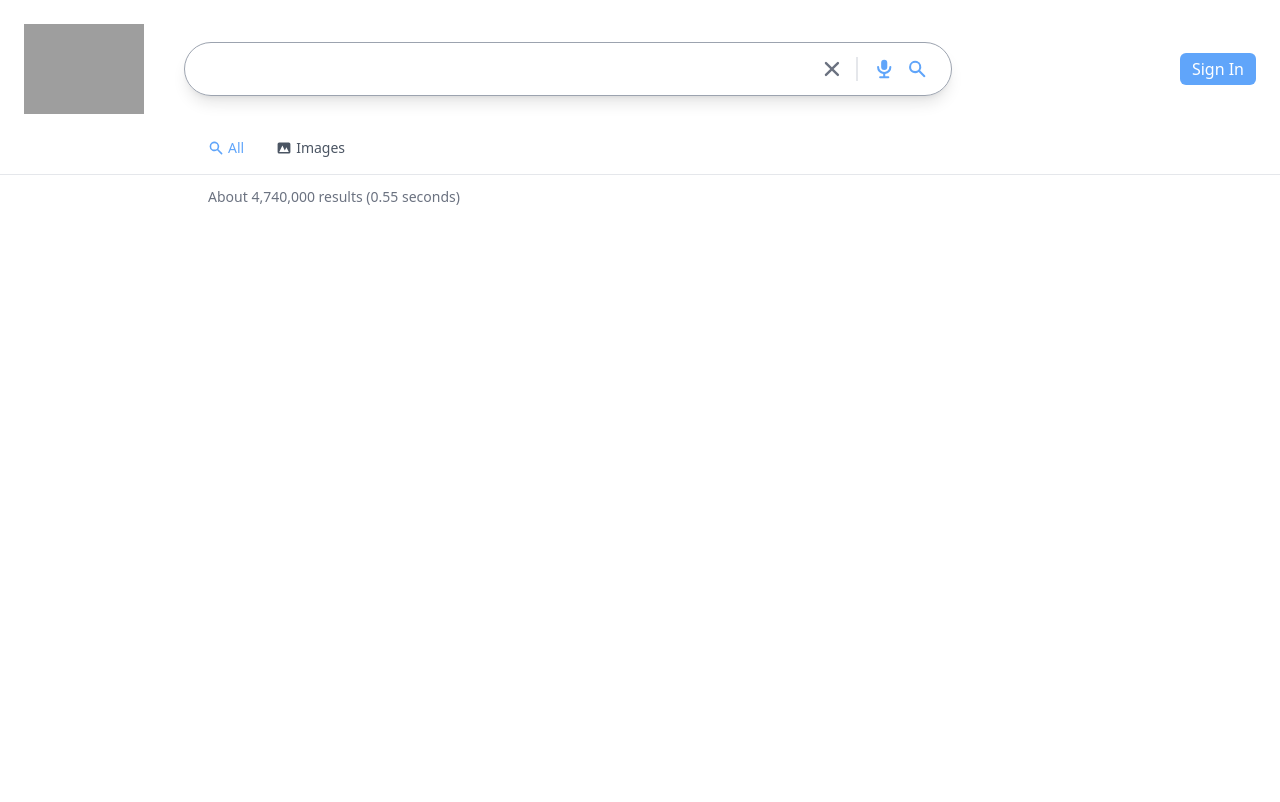
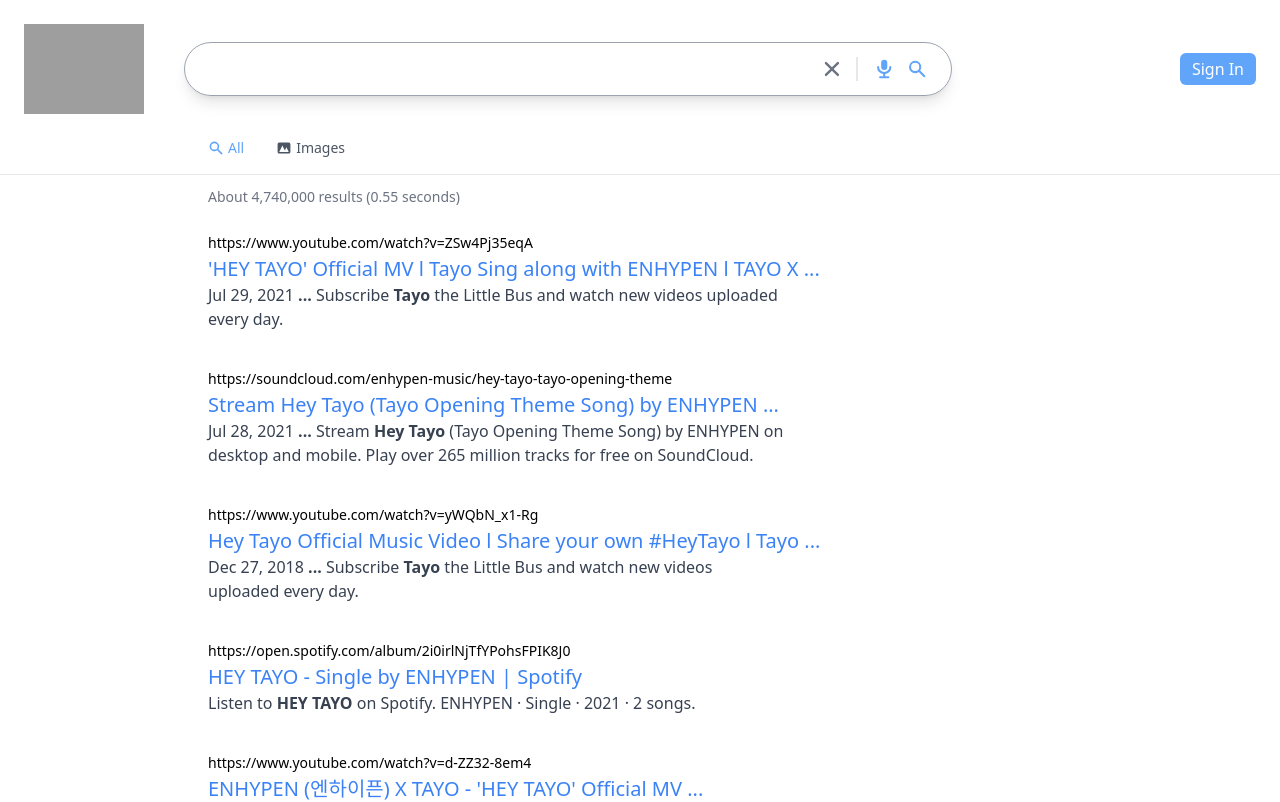
Before and after one commit to 4kbr/ketuk, a Next.js app: page /search in a window 1280 px wide. Shown: the top 802 px of the page. Built offline with nearby package versions, Linux system fonts and the light colour scheme; no server answers; grey boxes are pictures that could not be loaded.

Commit message:
add result body

```diff
--- a/components/SearchResults.tsx
+++ b/components/SearchResults.tsx
@@ -1,16 +1,31 @@
-import React from "react";
-
-export default function SearchResults({ result }: { result: any }) {
-  console.log(result);
+import Parser from "html-react-parser";
+export default function SearchResults({ result: results }: { result: any }) {
+  console.log(results);
 
   // console.log(result.searchInformation.formattedSearchTime);
 
   return (
     <div className="w-full mx-auto px-3 sm:pl-[5%] md:pl-[14%] lg:pl-52">
       <p className="text-gray-500 text-sm mb-5 mt-3 ">
-        About {result.searchInformation.formattedTotalResults} results (
-        {result.searchInformation.formattedSearchTime} seconds)
+        About {results.searchInformation.formattedTotalResults} results (
+        {results.searchInformation.formattedSearchTime} seconds)
       </p>
+      {results.items.map((result: any, i: number) => (
+        <div key={i} className="max-w-xl mb-8">
+          <div className="group">
+            <a className="text-sm truncate" href={result.link}>
+              {result.formattedUrl}
+            </a>
+            <a
+              className="group-hover:underline decoration-blue-500 truncate text-xl font-medium text-blue-500"
+              href={result.link}
+            >
+              <h2>{result.title}</h2>
+            </a>
+            <p className="text-gray-700">{Parser(result.htmlSnippet)}</p>
+          </div>
+        </div>
+      ))}
     </div>
   );
 }
--- a/package.json
+++ b/package.json
@@ -17,6 +17,7 @@
     "@types/react-dom": "18.0.10",
     "eslint": "8.31.0",
     "eslint-config-next": "13.1.1",
+    "html-react-parser": "^3.0.7",
     "next": "13.1.1",
     "next-auth": "^4.18.7",
     "react": "18.2.0",
```
